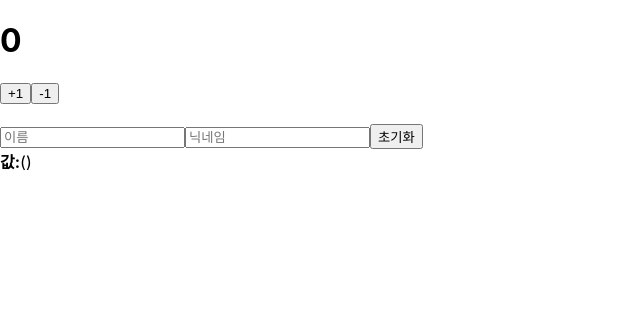
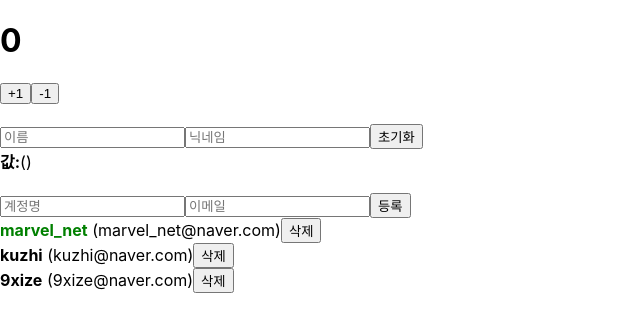
Before and after one commit to kuzhi23/ReactStudy, a React (Create React App) app in the folder chapter01/: page / in a window 1280 px wide. Shown: the top 332 px of the page, without its empty margins (0-640 px from the left). Built offline with nearby package versions, Linux system fonts and the light colour scheme.

Commit message:
배열 CRUD

```diff
--- a/chapter01/src/App.js
+++ b/chapter01/src/App.js
@@ -1,13 +1,73 @@
-import React from "react";
+import React, { useRef, useState } from "react";
 import InputSample from "./component/InputSample";
 import Counter from "./component/Counter";
+import UserList from "./component/UserList";
+import { userData } from "./sampleData/smaple";
+import CreateUser from "./component/CreateUser";
 
 function App() {
+  const [inputs, setInputs] = useState({
+    username: "",
+    email: "",
+  });
+  const [users, setUsers] = useState(userData);
+
+  const { username, email } = inputs;
+  const onChane = (e) => {
+    const { name, value } = e.target;
+    setInputs({
+      ...inputs,
+      [name]: value,
+    });
+  };
+
+  const nextId = useRef(4);
+
+  const onCreate = () => {
+    // const user = {
+    //   id: nextId.current,
+    //   username,
+    //   email,
+    // };
+    setUsers([
+      ...users,
+      {
+        id: nextId.current,
+        username,
+        email,
+      },
+    ]);
+    setInputs({
+      username: "",
+      email: "",
+    });
+    nextId.current += 1;
+    console.log(users);
+  };
+  const onRemove = (id) => {
+    setUsers(users.filter((user) => user.id !== id));
+    console.log(users);
+  };
+  const onToggle = (id) => {
+    setUsers(
+      users.map((user) =>
+        user.id === id ? { ...user, active: !user.active } : user
+      )
+    );
+  };
   return (
     <>
       <Counter />
       <br />
       <InputSample />
+      <br />
+      <CreateUser
+        onChange={onChane}
+        username={username}
+        email={email}
+        onCreate={onCreate}
+      />
+      <UserList users={users} onRemove={onRemove} onToggle={onToggle} />
     </>
   );
 }
--- /dev/null
+++ b/chapter01/src/component/CreateUser.js
@@ -0,0 +1,23 @@
+import React from "react";
+
+function CreateUser({ username, email, onChange, onCreate }) {
+  return (
+    <div>
+      <input
+        name="username"
+        placeholder="계정명"
+        onChange={onChange}
+        value={username}
+      />
+      <input
+        name="email"
+        placeholder="이메일"
+        onChange={onChange}
+        value={email}
+      />
+      <button onClick={onCreate}>등록</button>
+    </div>
+  );
+}
+
+export default CreateUser;
--- a/chapter01/src/component/InputSample.js
+++ b/chapter01/src/component/InputSample.js
@@ -1,10 +1,11 @@
-import React, { useState } from "react";
+import React, { useRef, useState } from "react";
 
 function InputSample() {
   const [inputs, setInputs] = useState({
     name: "",
     nickname: "",
   });
+  const nameInput = useRef();
   const { name, nickname } = inputs;
 
   const onChange = (e) => {
@@ -21,10 +22,17 @@ function InputSample() {
       name: "",
       nickname: "",
     });
+    nameInput.current.focus();
   };
   return (
     <div>
-      <input name="name" placeholder="이름" onChange={onChange} value={name} />
+      <input
+        name="name"
+        placeholder="이름"
+        onChange={onChange}
+        value={name}
+        ref={nameInput}
+      />
       <input
         name="nickname"
         placeholder="닉네임"
--- /dev/null
+++ b/chapter01/src/component/UserList.js
@@ -0,0 +1,34 @@
+import React from "react";
+
+function User({ user, onRemove, onToggle }) {
+  return (
+    <div>
+      <b
+        style={{ color: user.active ? "green" : "black", cursor: "pointer" }}
+        onClick={() => onToggle(user.id)}
+      >
+        {user.username}
+      </b>
+      &nbsp;
+      <span>({user.email})</span>
+      <button onClick={() => onRemove(user.id)}>삭제</button>
+    </div>
+  );
+}
+
+function UserList({ users, onRemove, onToggle }) {
+  return (
+    <div>
+      {users.map((user) => (
+        <User
+          user={user}
+          key={user.id}
+          onRemove={onRemove}
+          onToggle={onToggle}
+        />
+      ))}
+    </div>
+  );
+}
+
+export default UserList;
--- /dev/null
+++ b/chapter01/src/sampleData/smaple.js
@@ -0,0 +1,20 @@
+export const userData = [
+  {
+    id: 1,
+    username: "marvel_net",
+    email: "marvel_net@naver.com",
+    active: true,
+  },
+  {
+    id: 2,
+    username: "kuzhi",
+    email: "kuzhi@naver.com",
+    active: false,
+  },
+  {
+    id: 3,
+    username: "9xize",
+    email: "9xize@naver.com",
+    active: false,
+  },
+];
```
